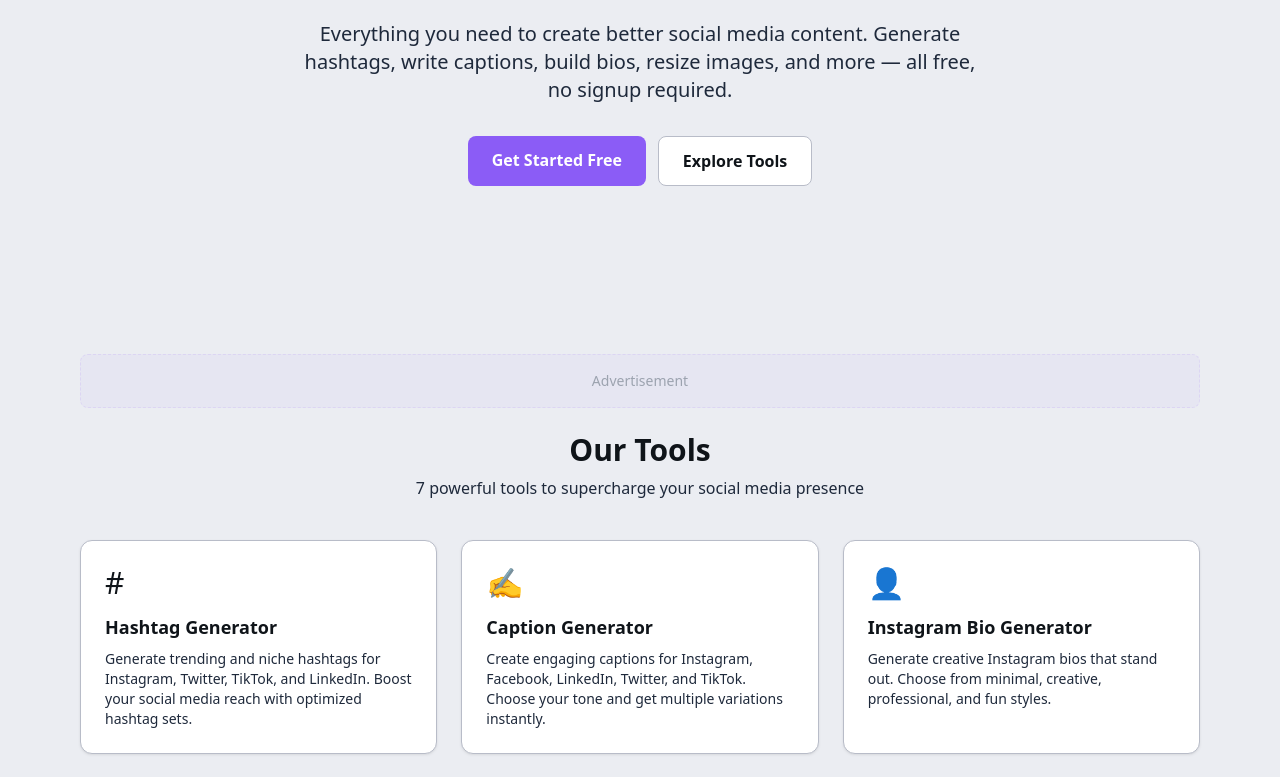
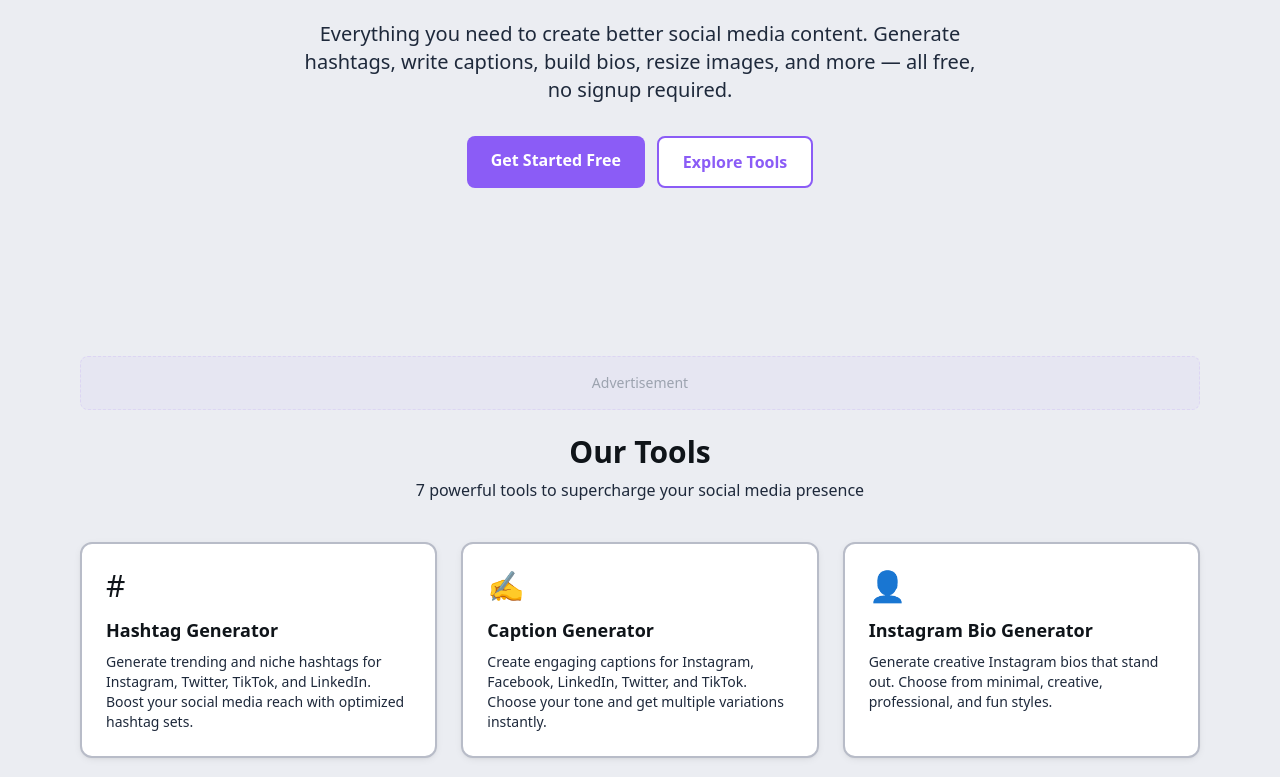
Before and after one commit to kembah17/socialmediatools.one, a Next.js app: page / in a window 1280 px wide. Shown: the part 240-1017 px from the top of the page. Built offline with nearby package versions, Linux system fonts and the light colour scheme; no server answers.

Commit message:
UX fix: card animations, footer tool icons, dark mode contrast, icon quality improvements

```diff
--- a/app/page.tsx
+++ b/app/page.tsx
@@ -42,7 +42,7 @@
             <a href="/hashtag-generator/" className="px-6 py-3 rounded-lg font-semibold transition-all" style={{ backgroundColor: 'var(--color-brand)', color: '#FFFFFF' }}>
               Get Started Free
             </a>
-            <a href="#tools" className="px-6 py-3 rounded-lg font-semibold transition-all" style={{ backgroundColor: 'var(--color-bg-card)', color: 'var(--color-text-primary)', border: '1px solid var(--color-border)' }}>
+            <a href="#tools" className="px-6 py-3 rounded-lg font-semibold transition-all" style={{ backgroundColor: 'var(--color-bg-card)', color: 'var(--color-brand)', border: '2px solid var(--color-brand)' }}>
               Explore Tools
             </a>
           </div>
--- a/components/layout/Footer.tsx
+++ b/components/layout/Footer.tsx
@@ -33,7 +33,7 @@
                     className="text-sm transition-colors duration-200"
                     style={{ color: 'var(--color-footer-muted)' }}
                   >
-                    {tool.name}
+                    {tool.icon} {tool.name}
                   </Link>
                 </li>
               ))}
--- a/components/ui/HomeToolGrid.tsx
+++ b/components/ui/HomeToolGrid.tsx
@@ -1,32 +1,30 @@
 'use client';
+import { useState } from 'react';
 import { Tool } from '@/lib/tools-data';
 
 export function HomeToolGrid({ tools }: { tools: Tool[] }) {
+  const [hoveredSlug, setHoveredSlug] = useState<string | null>(null);
+
   return (
     <div className="grid grid-cols-1 md:grid-cols-2 lg:grid-cols-3 gap-6">
       {tools.map((tool) => (
         <a
           key={tool.slug}
           href={`/${tool.slug}/`}
-          className="rounded-xl p-6 transition-all group block"
+          className="rounded-xl p-6 transition-all duration-200 group block no-underline"
           style={{
             backgroundColor: 'var(--color-bg-card)',
-            border: '1px solid var(--color-border)',
-            boxShadow: 'var(--shadow-sm)',
+            border: hoveredSlug === tool.slug ? '2px solid var(--color-brand)' : '2px solid var(--color-border)',
+            boxShadow: hoveredSlug === tool.slug ? 'var(--shadow-lg)' : 'var(--shadow-card)',
+            transform: hoveredSlug === tool.slug ? 'translateY(-2px)' : 'translateY(0)',
           }}
-          onMouseEnter={(e) => {
-            e.currentTarget.style.boxShadow = 'var(--shadow-md)';
-            e.currentTarget.style.borderColor = 'var(--color-brand)';
-          }}
-          onMouseLeave={(e) => {
-            e.currentTarget.style.boxShadow = 'var(--shadow-sm)';
-            e.currentTarget.style.borderColor = 'var(--color-border)';
-          }}
+          onMouseEnter={() => setHoveredSlug(tool.slug)}
+          onMouseLeave={() => setHoveredSlug(null)}
         >
           <div className="text-3xl mb-3">{tool.icon}</div>
           <h3
-            className="text-lg font-bold mb-2"
-            style={{ color: 'var(--color-text-heading)' }}
+            className="text-lg font-bold mb-2 transition-colors"
+            style={{ color: hoveredSlug === tool.slug ? 'var(--color-brand)' : 'var(--color-text-heading)' }}
           >
             {tool.name}
           </h3>
```
Also changed, not shown: 1 other file (tests, documents, lock files or other folders).
